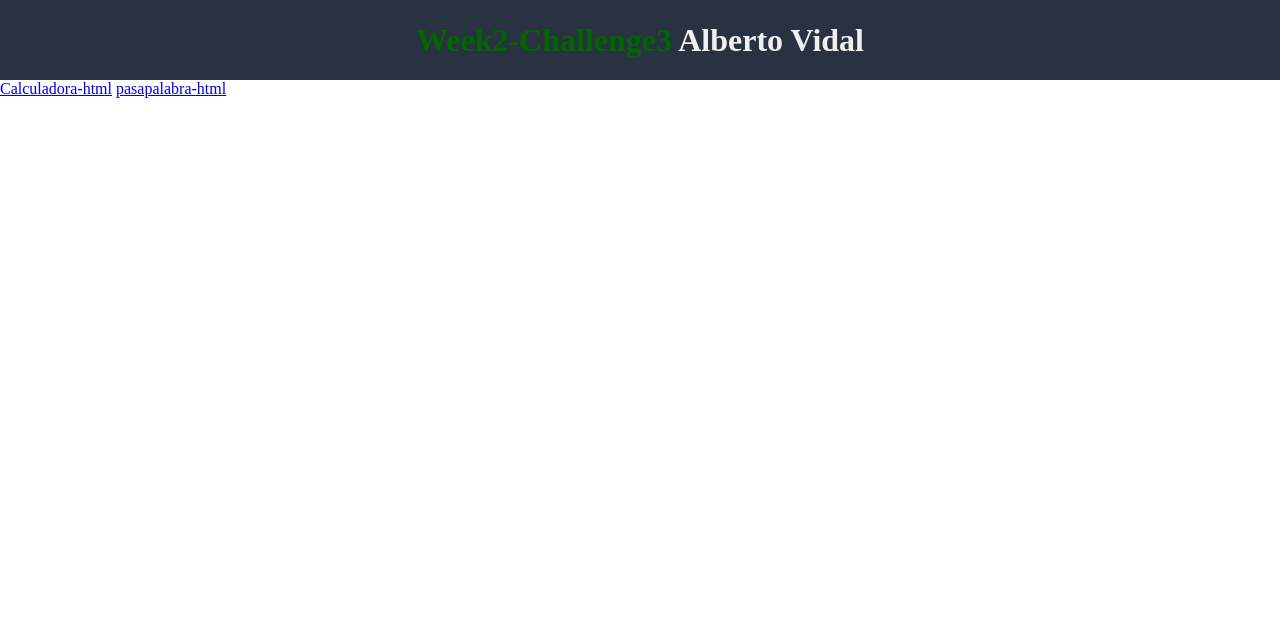
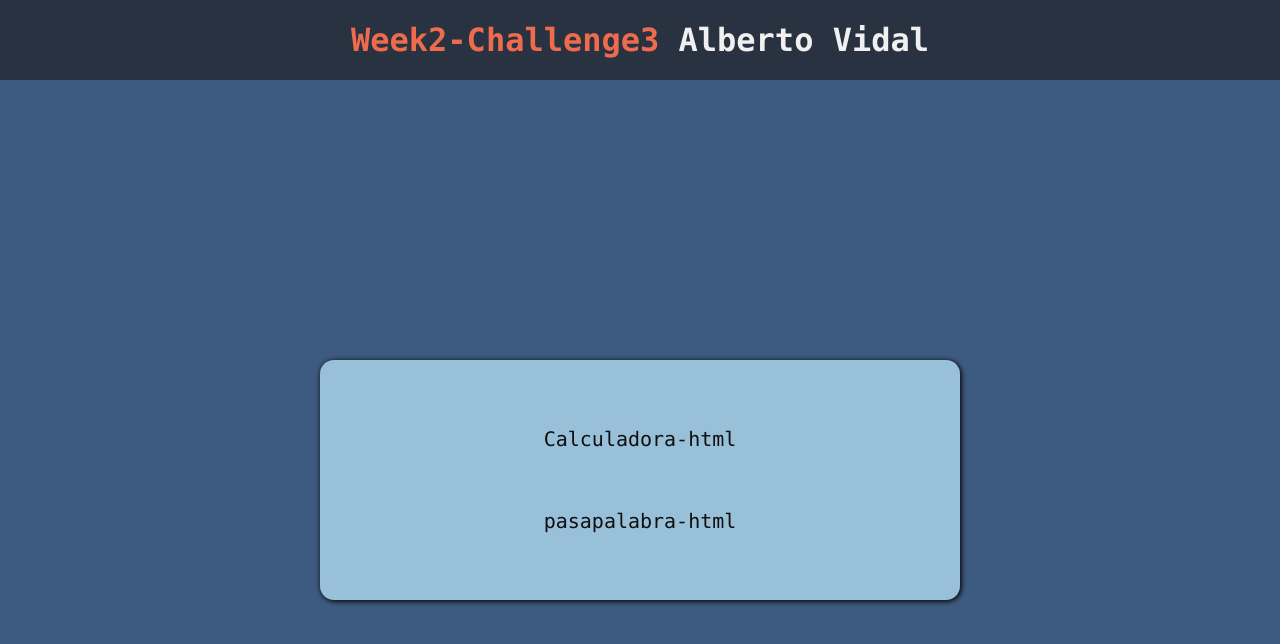
Before and after one commit to AVX00/202201-W2CH3-Alberto-Vidal, a website: page index.html in a window 1280 px wide. Drawn offline with Linux system fonts and the light colour scheme.

Commit message:
styled the index page, added font stack and colors library

```diff
--- a/index.html
+++ b/index.html
@@ -16,9 +16,15 @@
     </header>
     <main class="main">
       <div class="container">
-        <nav>
-          <a href="projects/calculator-html/index.html">Calculadora-html</a>
-          <a href="projects/pasapalabra-html/index.html">pasapalabra-html</a>
+        <nav class="container__navigation">
+          <a class="navigation--item" href="projects/calculator-html/index.html"
+            >Calculadora-html</a
+          >
+          <a
+            class="navigation--item"
+            href="projects/pasapalabra-html/index.html"
+            >pasapalabra-html</a
+          >
         </nav>
       </div>
     </main>
--- /dev/null
+++ b/styles/sass/_fonts.sass
@@ -0,0 +1,2 @@
+*
+  font-family: "SFMono-Regular", Consolas, "Liberation Mono", Menlo, Courier, monospace
--- a/styles/sass/style.sass
+++ b/styles/sass/style.sass
@@ -1,22 +1,55 @@
 @use "colors"
+@use "fonts"
+
+@mixin flex-center()
+  display: flex
+  justify-content: center
+  align-items: center
+
 
 *
   box-sizing: border-box
   html, body
     margin: 0
     padding: 0
+    width: 100vw
+    min-height: 100vh
 
 
 .header
   width: 100vw
   height: 10vh
   background-color: colors.$primary
-  display: flex
-  justify-content: center
-  align-items: center
+  @include flex-center()
   &__title
     text-align: center
-    color: #f0f0f0
+    color: colors.$ligt
     &--highlight
       font-style: normal
-      color: #060
+      color: colors.$alert
+
+.main
+  min-height: 100vh
+  background-color: colors.$secondary
+  @include flex-center()
+  .container
+    @include flex-center()
+    background-color: colors.$emphasize
+    min-height: 30vh
+    min-width: 50vw
+    border-radius: 14px
+    box-shadow: 1px 1px 4px 1px colors.$dark
+    &__navigation
+      @include flex-center()
+      flex-direction: column
+      .navigation--item
+        margin: .8rem
+        text-decoration: none
+        padding: 1rem
+        border-radius: 7px
+        color: colors.$dark
+        font-size: 20px
+        transition: all .6s ease
+      .navigation--item:hover
+        color: colors.$highlight
+        background-color: colors.$alert
```
Also changed, not shown: styles/styles.css, 1 other file.
